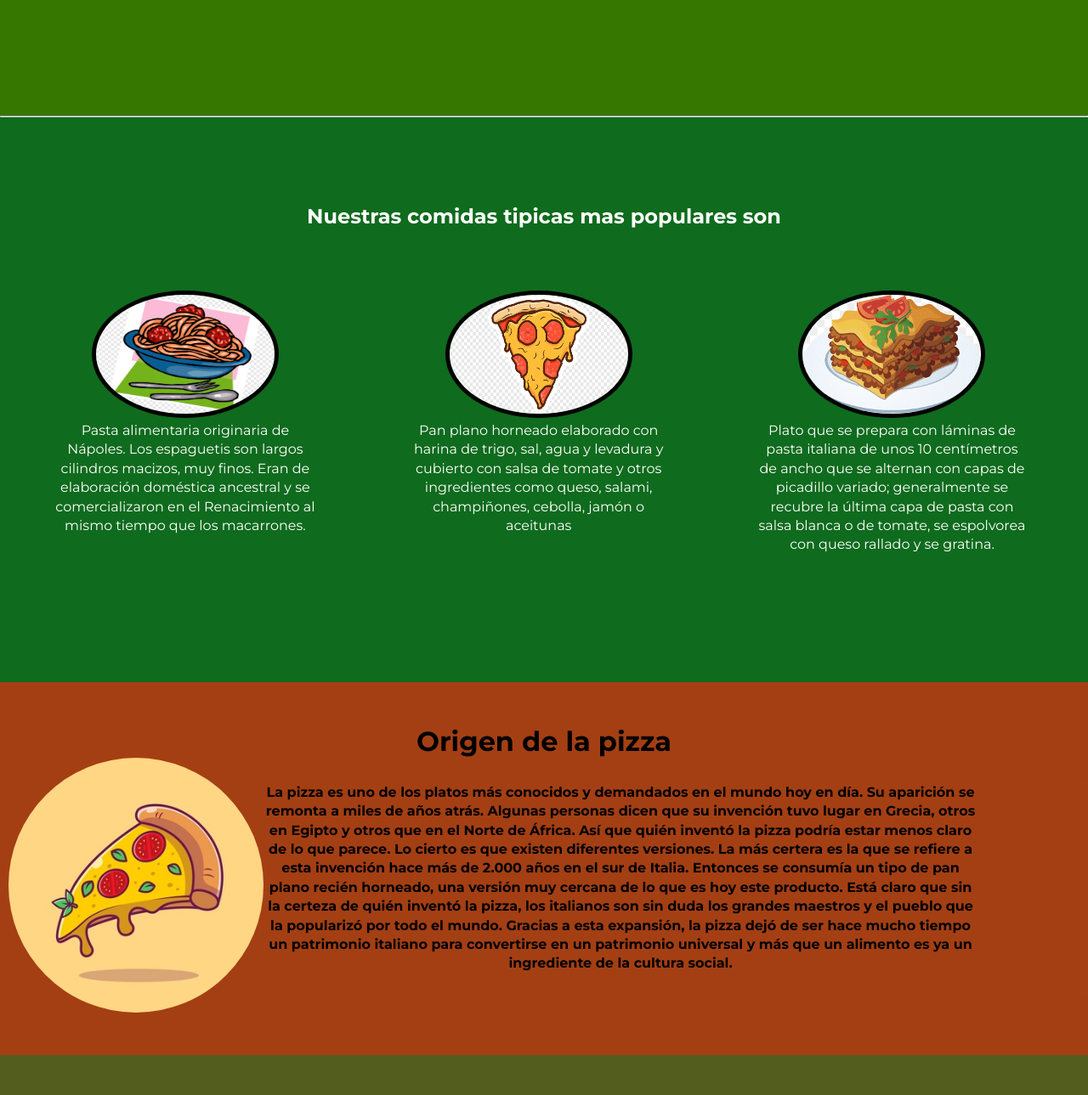
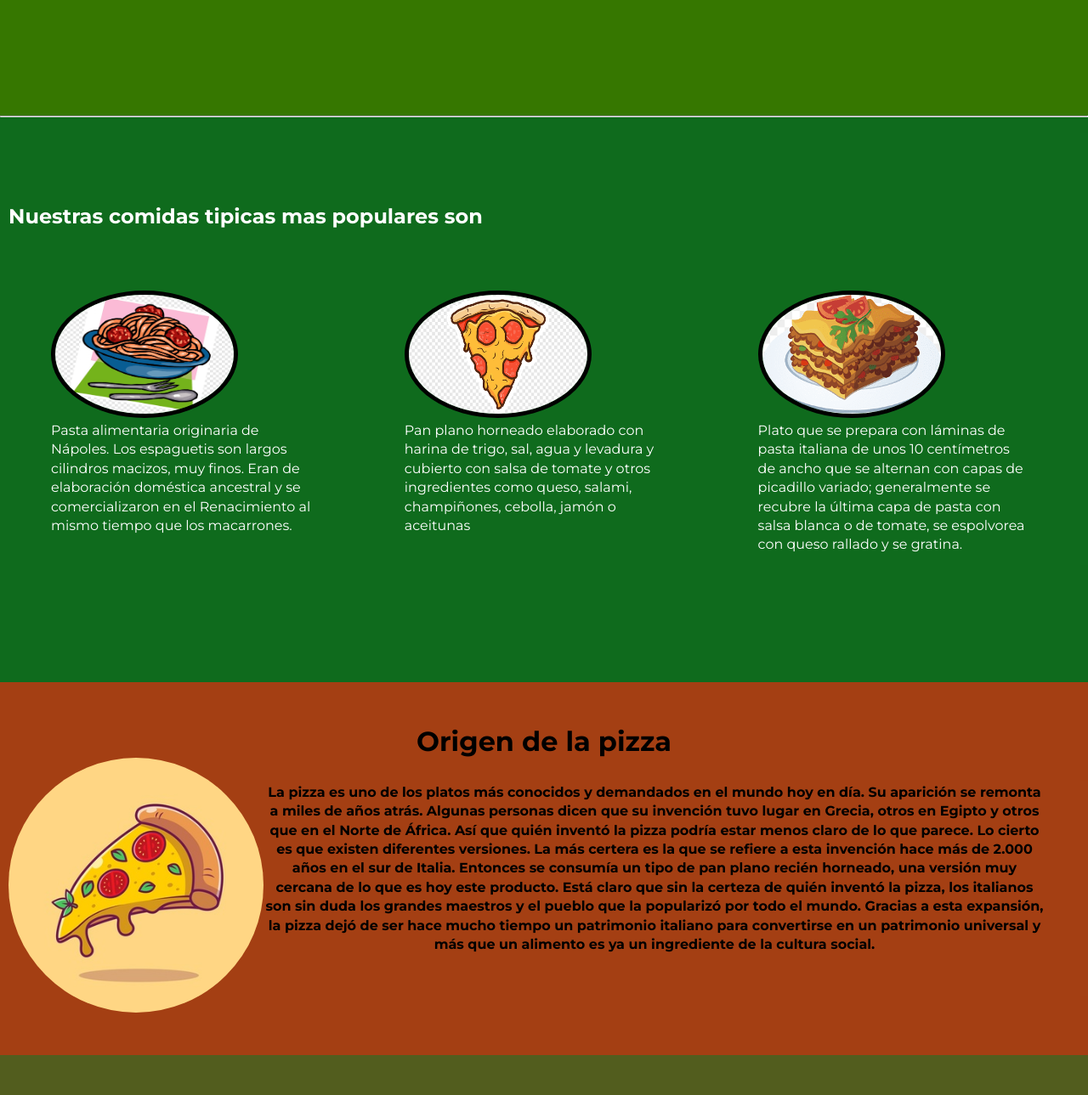
Before and after one commit to Adrianjm1/ItalianFood, a plain HTML site: page index.html in a window 1280 px wide. Shown: the part 860-2149 px from the top of the page at 85% size. Drawn offline with Linux system fonts and the light colour scheme.

Commit message:
Responsive

```diff
--- a/css/style.css
+++ b/css/style.css
@@ -102,7 +102,7 @@ form .form-control {
   padding-top: 20px;
   padding-bottom: 20px;
   text-align: center;
-  background: #a30808f1;
+  background: #a30808;
 
 }
 
@@ -170,7 +170,7 @@ width: 10%;
 
 /* Services */
 #services {
-  text-align: center;
+
   padding-top: 100px;
   padding-bottom: 100px;
 
@@ -245,7 +245,7 @@ width: 10%;
   margin-top: 20px;
   font-weight: 700;
   text-align: center;
-  padding: 10px 120px;
+  padding: 10px 40px;
   color: black;
 }
 
@@ -367,20 +367,22 @@ margin-top: 30px;
   }
 
 
+
   #pizza  img{
 
 display: block;
 margin: auto;
-
   }
 
   #pizza{
+
     width: 100%;
   }
 
   #pizza  p{
 
   text-align: justify;
+
 
   }
 
@@ -397,6 +399,7 @@ margin: auto;
 
   #lasana  p{
   text-align: justify;
+
 
   }
 
@@ -415,9 +418,12 @@ margin: auto;
   #spaguetti  p{
   text-align: justify;
 
+
   }
 
 
 
 
+
+
  }
```
